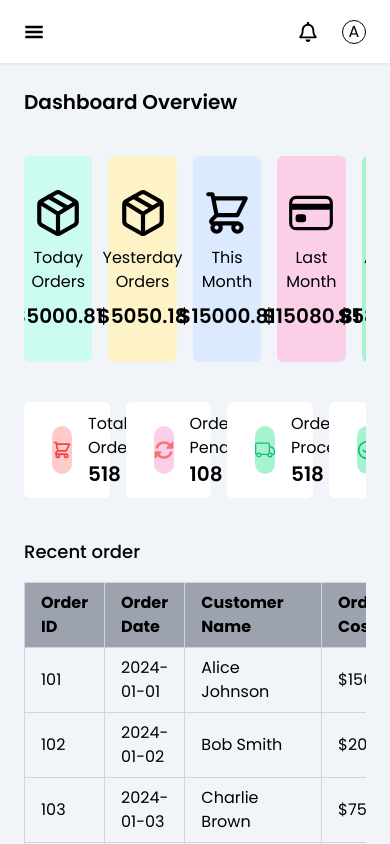
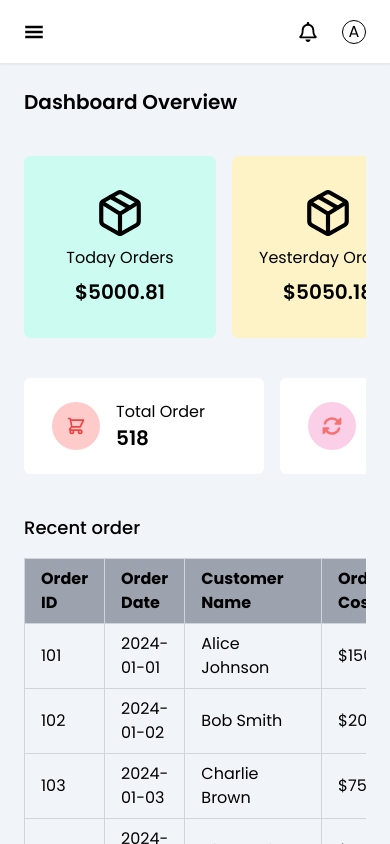
Before and after one commit to MabelSamuel/amabilis-e-commerce-website-expressJs, a React (Vite) app in the folder frontend/: page /admin/dashboard/overview in a window 390 px wide. Shown: the top 844 px of the page. Built offline with nearby package versions, Linux system fonts and the light colour scheme; no server answers.

Commit message:
dashboard overview is now responsive

```diff
--- a/frontend/src/components/admin/DashboardOverview.jsx
+++ b/frontend/src/components/admin/DashboardOverview.jsx
@@ -81,7 +81,7 @@ const DashboardOverview = () => {
   return (
     <div className="space-y-10">
       <DashboardTitle title="Dashboard Overview" />
-      <div className="flex space-x-4 overflow-x-auto">
+      <div className="flex space-x-4 overflow-x-auto ">
         {cardItems.map((item, index) => (
           <OverviewCard
             key={index}
--- a/frontend/src/components/admin/DashboardSidebar.jsx
+++ b/frontend/src/components/admin/DashboardSidebar.jsx
@@ -53,7 +53,7 @@ const DashboardSidebar = ({ stopPropagation }) => {
     navigate("/admin/login");
   };
   return (
-    <div className="bg-lilac h-full px-4 py-4 md:w-[20rem] sm:w-[20rem]" onClick={stopPropagation}>
+    <div className="bg-lilac h-full px-4 py-4 md:w-[20rem] sm:w-[15rem]" onClick={stopPropagation}>
       <div className="text-center">
         <Title />
       </div>
--- a/frontend/src/components/admin/ui/OverviewCard.jsx
+++ b/frontend/src/components/admin/ui/OverviewCard.jsx
@@ -2,7 +2,7 @@ import React from "react";
 
 const OverviewCard = ({ icon, cardTitle, cardAmount, className="", key }) => {
   return (
-    <div className={`rounded-md py-8 flex flex-col items-center w-1/5 ${className}`} key={key} >
+    <div className={`rounded-md py-8 flex flex-col items-center w-1/5 min-w-48  ${className}`} key={key} >
       <span>{icon}</span>
       <p className="my-2 text-center">{cardTitle}</p>
       <p className="font-semibold text-xl">${cardAmount}</p>
--- a/frontend/src/components/admin/ui/OverviewRectangleCard.jsx
+++ b/frontend/src/components/admin/ui/OverviewRectangleCard.jsx
@@ -2,7 +2,7 @@ import React from "react";
 
 const OverviewRectangleCard = ({ key,icon, title, count, bgColor, textColor  }) => {
   return (
-    <div key={key} className="bg-white w-1/4 rounded-md pl-7 flex items-center h-24 space-x-4">
+    <div key={key} className="bg-white w-1/4 min-w-60 rounded-md pl-7 flex items-center h-24 space-x-4">
       <div className={`size-12 rounded-full flex justify-center items-center ${bgColor} ${textColor}`}>
         {icon}
       </div>
```
